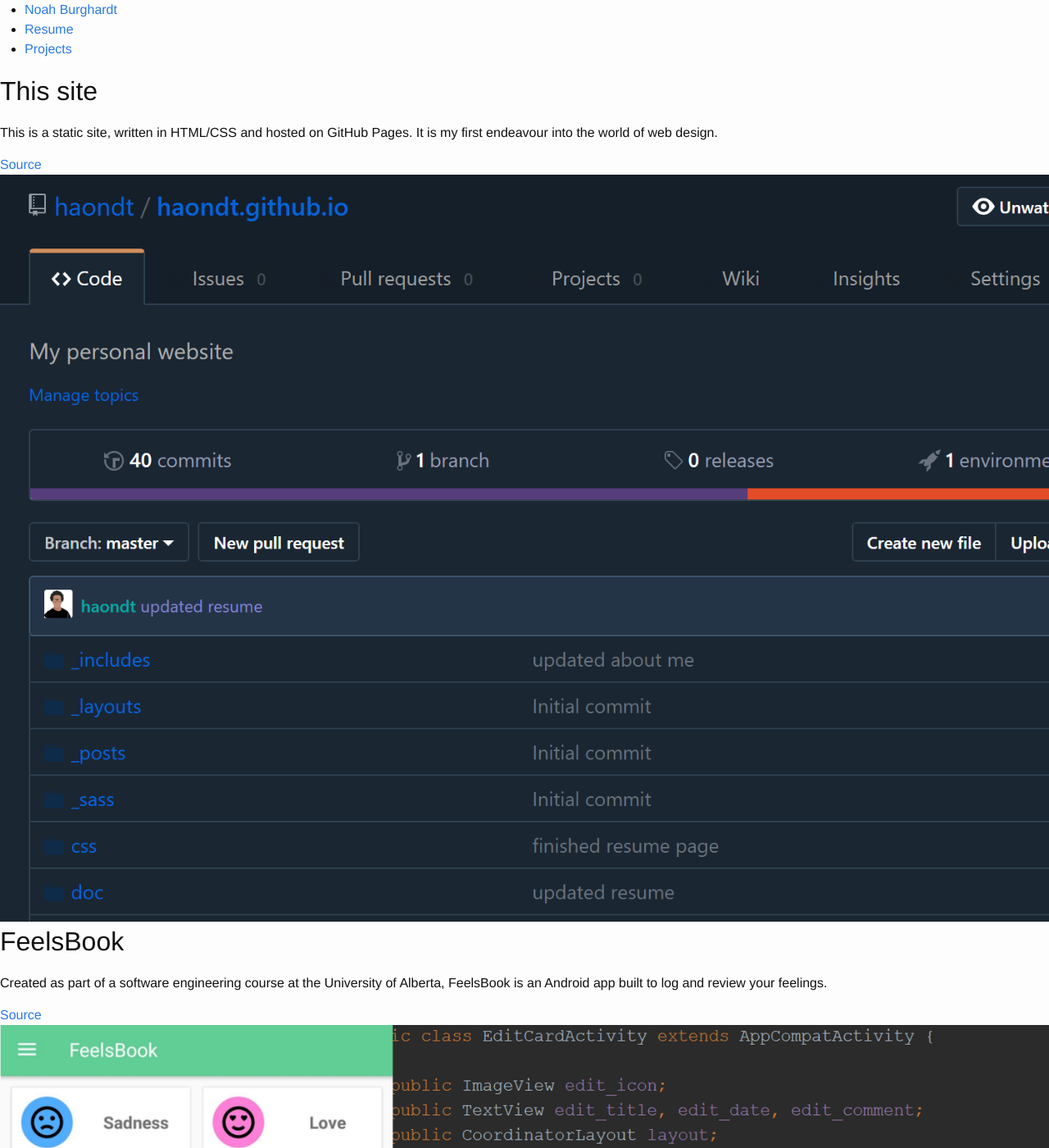
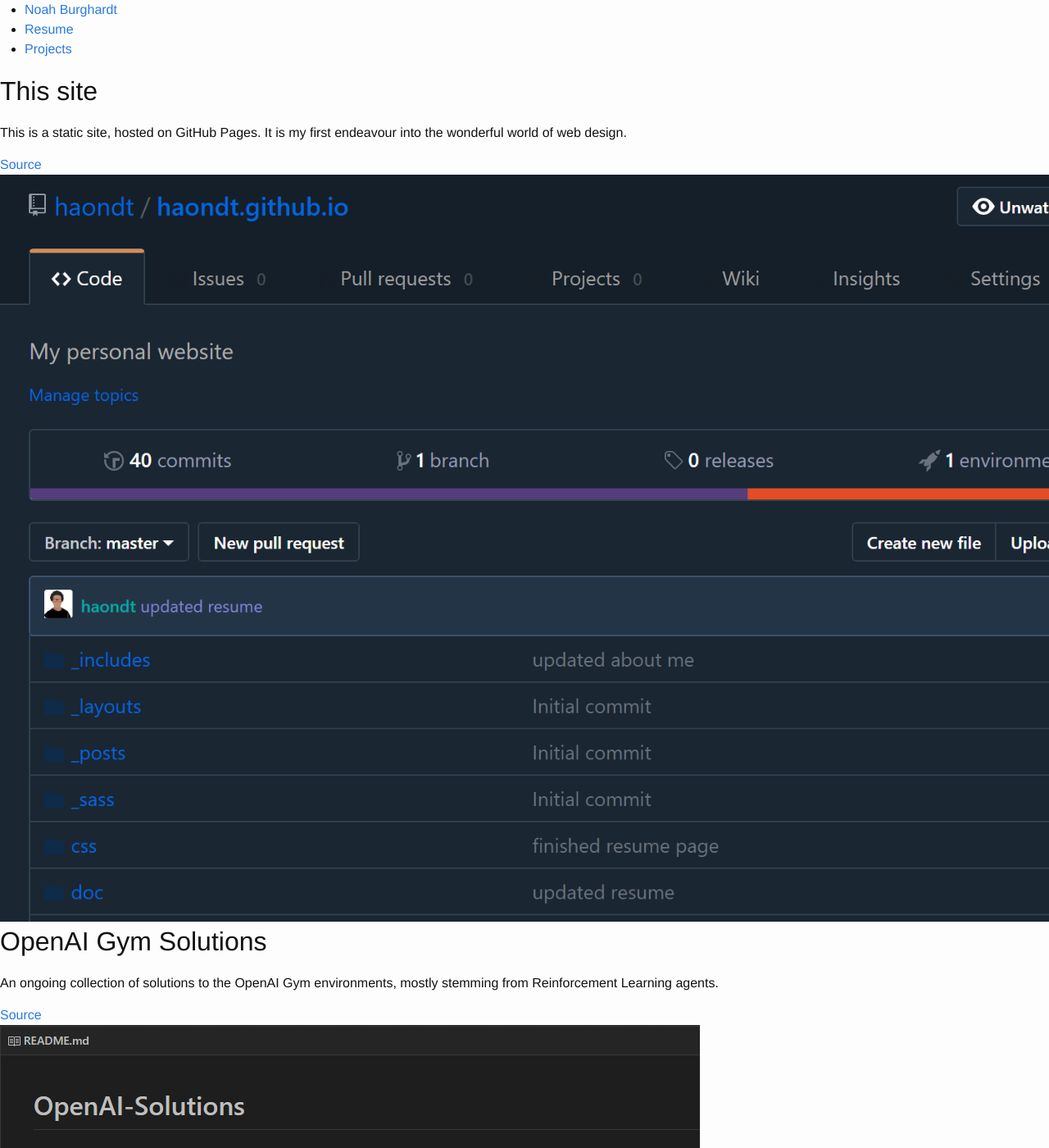
Before and after one commit to haondt/haondt.github.io, a Jekyll site: the page pages/projects/projects.html, which Jekyll copies as it is, in a window 1280 px wide and 1400 px high. Shown: the whole window at 82% size. Built offline with Jekyll 4.4.1, drawn with Linux system fonts in a browser that asks for light colours.

Commit message:
added openai project

```diff
--- a/pages/projects/projects.html
+++ b/pages/projects/projects.html
@@ -18,12 +18,22 @@
 		<div class="projectContent">
 			<div class="smallContent">
 				<h1>This site</h1>
-				<p>This is a static site, written in HTML/CSS and hosted on GitHub Pages.
-				It is my first endeavour into the world of web design.</p>
+				<p>This is a static site, hosted on GitHub Pages.
+				It is my first endeavour into the wonderful world of web design.</p>
 				<a href="https://github.com/haondt/haondt.github.io">Source</a>
 			</div>
 			<div class="smallContent">
 				<img class="projPic" src="./website.png"/>
+			</div>
+		</div>
+		<div class="projectContent">
+			<div class="smallContent">
+				<h1>OpenAI Gym Solutions</h1>
+				<p>An ongoing collection of solutions to the OpenAI Gym environments, mostly stemming from Reinforcement Learning agents.</p>
+				<a href="https://github.com/haondt/OpenAI-Solutions">Source</a>
+			</div>
+			<div class="smallContent">
+				<img class="projPic" src="./gym.png"/>
 			</div>
 		</div>
 		<div class="projectContent">
```
Also changed, not shown: pages/projects/gym.png (added).
